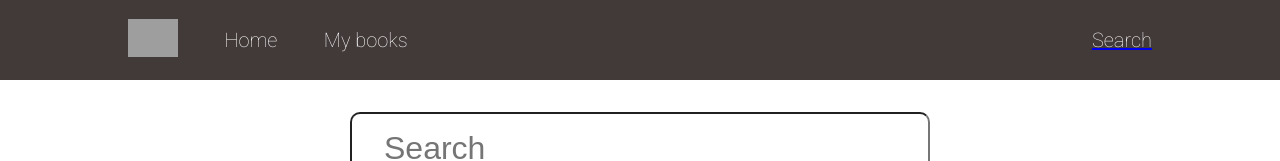
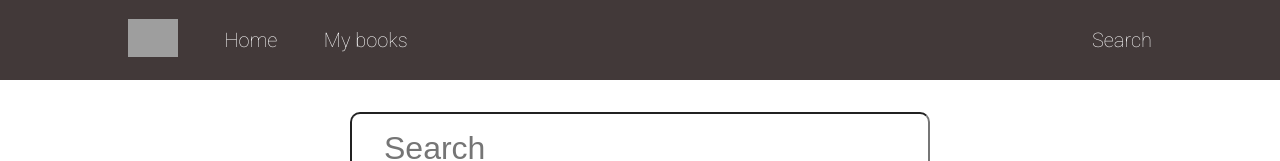
Before and after one commit to amitAsher22/books_library, a Next.js app: page /search in a window 1280 px wide. Shown: the top 161 px of the page. Built offline with nearby package versions, Linux system fonts and the light colour scheme; grey boxes are pictures that could not be loaded.

Commit message:
fix last mission (remove link style from nav bar)

```diff
--- a/layout/navbar/Navbar.module.css
+++ b/layout/navbar/Navbar.module.css
@@ -64,7 +64,7 @@
   color: white;
   font-size: 20px;
   font-weight: 400;
-  text-decoration: none;
+
 
 }
 
@@ -80,7 +80,7 @@
   text-decoration: none;
 }
 
-.right a {
+.middle a {
   text-decoration: none;
 }
 
```
